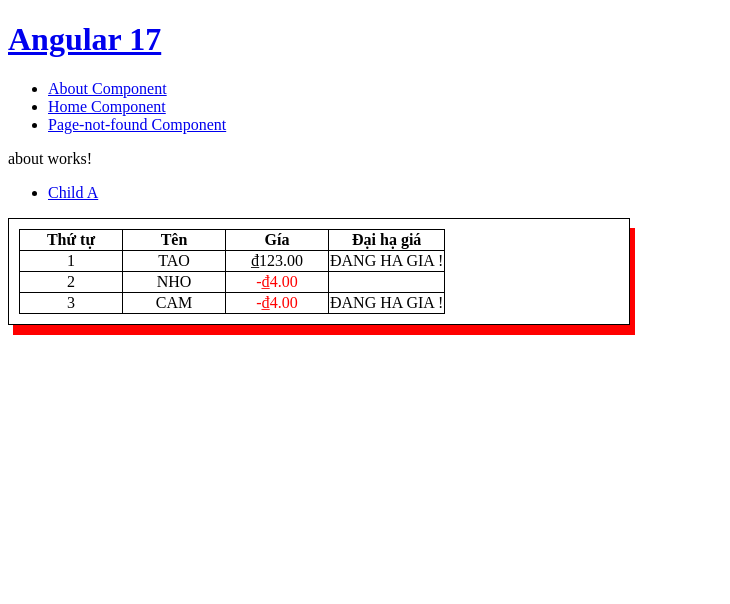
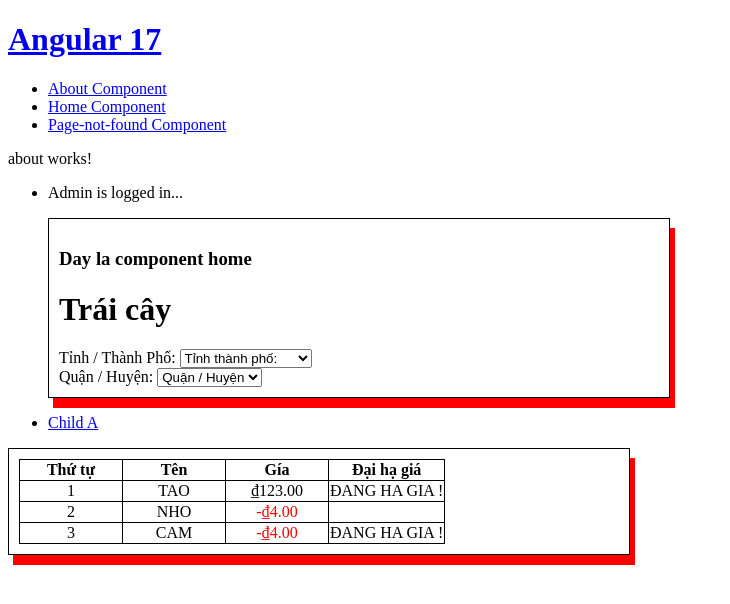
Before and after one commit to DucCoderXTND/Learn-Angular, an Angular app: page /about/child-a in a window 1280 px wide. Shown: the top 604 px of the page, without its empty margins (0-730 px from the left). Built offline with nearby package versions, Linux system fonts and the light colour scheme.

Commit message:
ngSwitch giống swichcase để kiểm tra đk đã biết sẵn

```diff
--- a/src/app/about/about.component.html
+++ b/src/app/about/about.component.html
@@ -1,4 +1,18 @@
 <p>about works!</p>
+<!-- (ngSwitch, ngIf, ngFor, ...) import CommonModule  -->
+<ul [ngSwitch]="loginName">
+  <li *ngSwitchCase="'user'">
+    <p>User is logged in...</p>
+  </li>
+  <li *ngSwitchCase="'admin'">
+    <p>Admin is logged in...</p>
+    <app-home></app-home>
+  </li>
+  <li *ngSwitchDefault>
+    <p>Please choose login name</p>
+  </li>
+</ul>
+
 <nav>
   <ul>
     <li><a routerLink="child-a">Child A</a></li>
--- a/src/app/about/about.component.ts
+++ b/src/app/about/about.component.ts
@@ -1,12 +1,16 @@
-import { Component } from '@angular/core';
+import { CommonModule } from '@angular/common';
+import { Component, OnInit } from '@angular/core';
 import { RouterLink, RouterLinkActive, RouterOutlet } from '@angular/router';
+import { HomeComponent } from "../home/home.component";
 @Component({
-  selector: 'app-about',
-  standalone: true,
-  imports: [ RouterLink, RouterLinkActive, RouterOutlet],
-  templateUrl: './about.component.html',
-  styleUrl: './about.component.css'
+    selector: 'app-about',
+    standalone: true,
+    templateUrl: './about.component.html',
+    styleUrl: './about.component.css',
+    imports: [RouterLink, RouterLinkActive, RouterOutlet, CommonModule, HomeComponent]
 })
-export class AboutComponent {
-
+export class AboutComponent implements OnInit {
+  public loginName = 'admin';
+  constructor() {}
+  ngOnInit(): void {}
 }
--- a/src/app/detail/detail.component.ts
+++ b/src/app/detail/detail.component.ts
@@ -7,9 +7,10 @@
   standalone: true,
   imports: [CommonModule, FormsModule, OnSalePipe],
   templateUrl: './detail.component.html',
-  styleUrl: './detail.component.css'
+  styleUrl: './detail.component.css',
 })
 export class DetailComponent implements OnInit {
+  constructor() {}
   public traiCay2 = [
     { ten: 'Tao', gia: 123, haGia: true },
     { ten: 'Nho', gia: -4, haGia: false },
@@ -19,5 +20,4 @@
   ngOnInit(): void {
     console.log('data = ', this.traiCay2);
   }
-
 }
```
